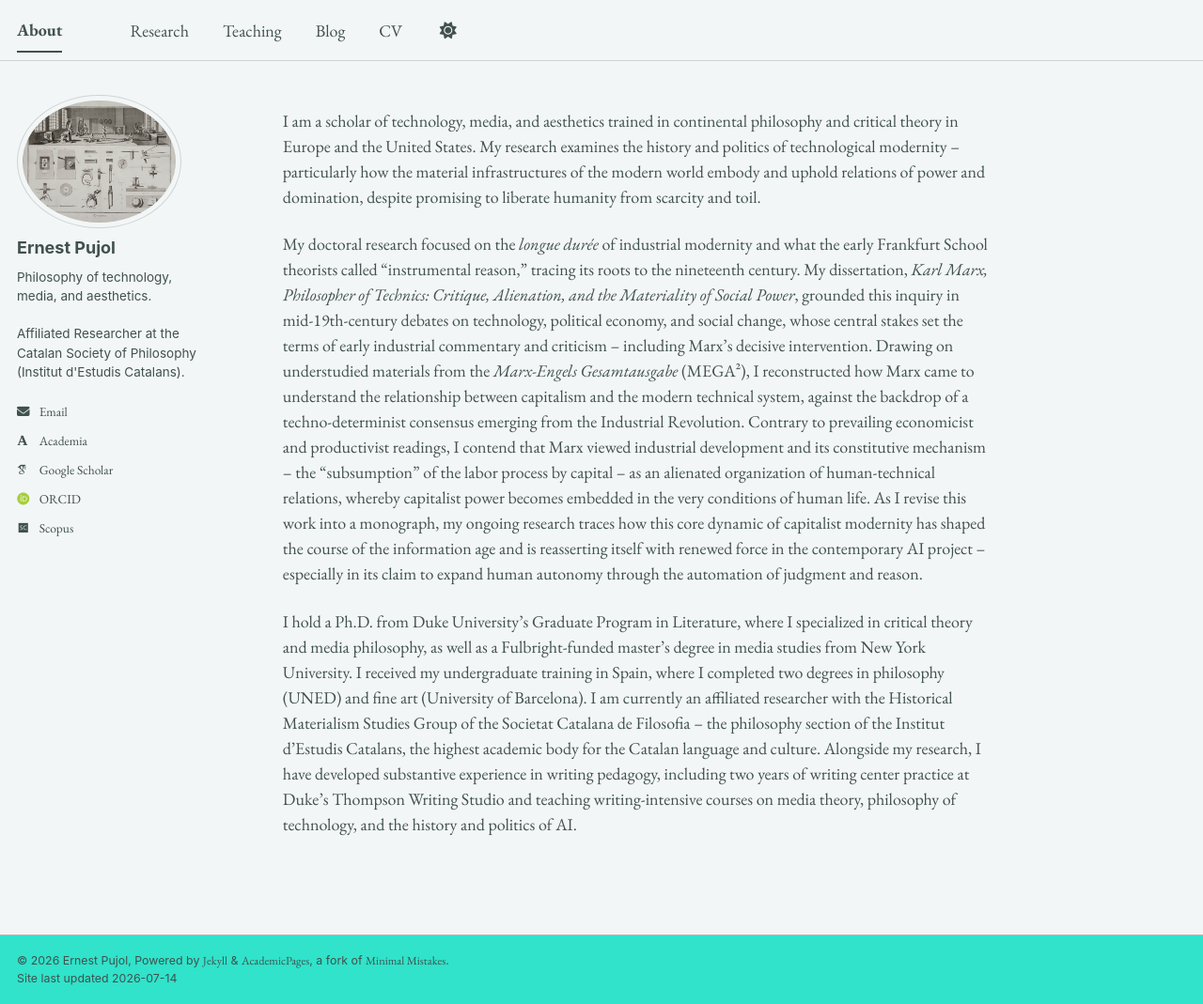
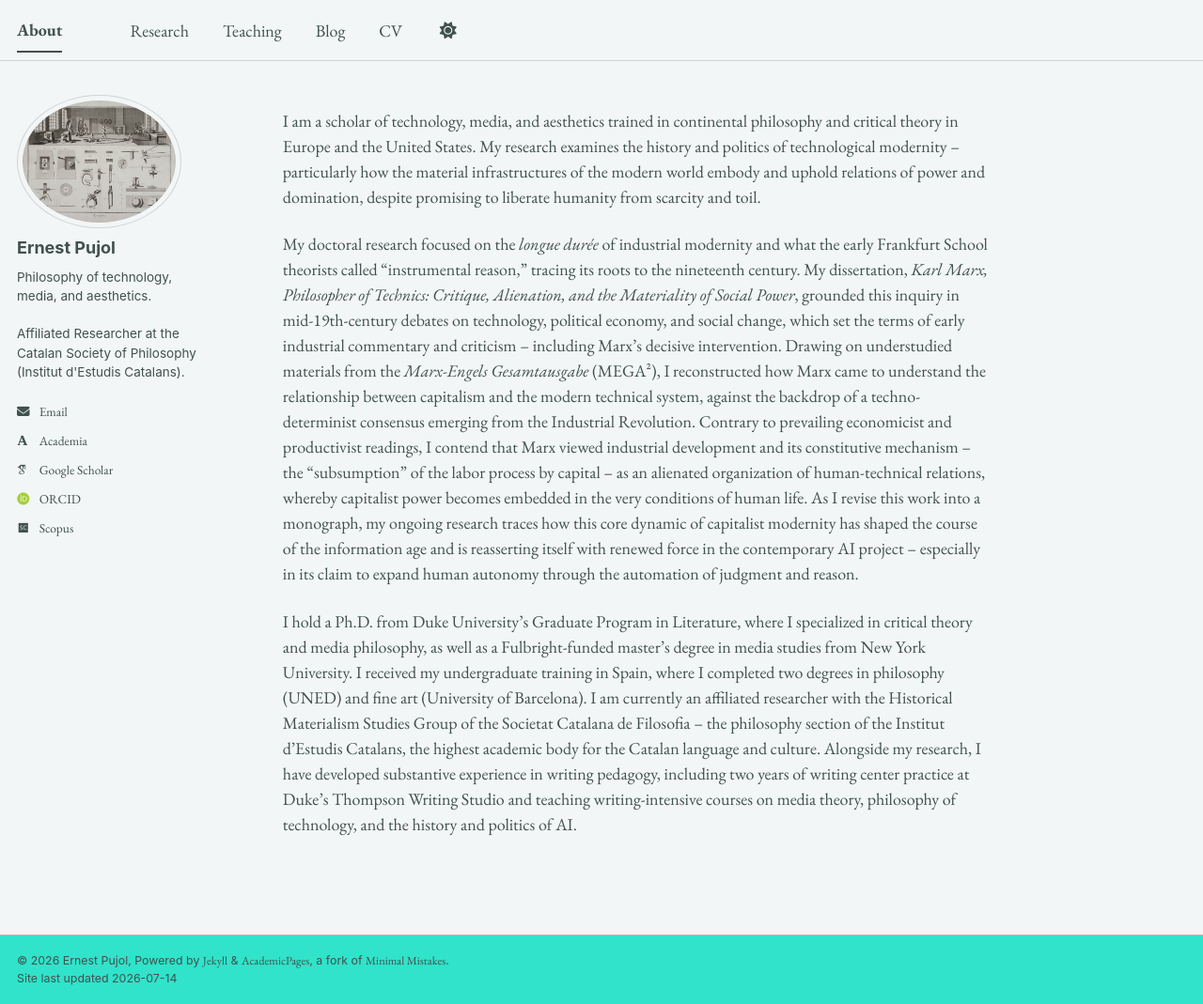
Before and after one commit to epujol90/epujol90.github.io, a Jekyll site: the page built from _pages/about.md, in a window 1280 px wide and 1069 px high. Shown: the whole window at 94% size. Built offline with Jekyll 4.4.1, drawn with Linux system fonts in a browser that asks for light colours; some web fonts are replaced; a script bundle is joined from its source files by our own code; library files that are not in the unit come from our copies.

Commit message:
Update about.md

```diff
--- a/_pages/about.md
+++ b/_pages/about.md
@@ -8,6 +8,6 @@ redirect_from:
 ---
 I am a scholar of technology, media, and aesthetics trained in continental philosophy and critical theory in Europe and the United States. My research examines the history and politics of technological modernity -- particularly how the material infrastructures of the modern world embody and uphold relations of power and domination, despite promising to liberate humanity from scarcity and toil.
 
-My doctoral research focused on the _longue durée_ of industrial modernity and what the early Frankfurt School theorists called “instrumental reason,” tracing its roots to the nineteenth century. My dissertation, _Karl Marx, Philosopher of Technics: Critique, Alienation, and the Materiality of Social Power_, grounded this inquiry in mid-19th-century debates on technology, political economy, and social change, whose central stakes set the terms of early industrial commentary and criticism -- including Marx's decisive intervention. Drawing on understudied materials from the _Marx-Engels Gesamtausgabe_ (MEGA²), I reconstructed how Marx came to understand the relationship between capitalism and the modern technical system, against the backdrop of a techno-determinist consensus emerging from the Industrial Revolution. Contrary to prevailing economicist and productivist readings, I contend that Marx viewed industrial development and its constitutive mechanism -- the “subsumption” of the labor process by capital -- as an alienated organization of human-technical relations, whereby capitalist power becomes embedded in the very conditions of human life. As I revise this work into a monograph, my ongoing research traces how this core dynamic of capitalist modernity has shaped the course of the information age and is reasserting itself with renewed force in the contemporary AI project -- especially in its claim to expand human autonomy through the automation of judgment and reason.
+My doctoral research focused on the _longue durée_ of industrial modernity and what the early Frankfurt School theorists called “instrumental reason,” tracing its roots to the nineteenth century. My dissertation, _Karl Marx, Philosopher of Technics: Critique, Alienation, and the Materiality of Social Power_, grounded this inquiry in mid-19th-century debates on technology, political economy, and social change, which set the terms of early industrial commentary and criticism -- including Marx's decisive intervention. Drawing on understudied materials from the _Marx-Engels Gesamtausgabe_ (MEGA²), I reconstructed how Marx came to understand the relationship between capitalism and the modern technical system, against the backdrop of a techno-determinist consensus emerging from the Industrial Revolution. Contrary to prevailing economicist and productivist readings, I contend that Marx viewed industrial development and its constitutive mechanism -- the “subsumption” of the labor process by capital -- as an alienated organization of human-technical relations, whereby capitalist power becomes embedded in the very conditions of human life. As I revise this work into a monograph, my ongoing research traces how this core dynamic of capitalist modernity has shaped the course of the information age and is reasserting itself with renewed force in the contemporary AI project -- especially in its claim to expand human autonomy through the automation of judgment and reason.
 
 I hold a Ph.D. from Duke University’s Graduate Program in Literature, where I specialized in critical theory and media philosophy, as well as a Fulbright-funded master’s degree in media studies from New York University. I received my undergraduate training in Spain, where I completed two degrees in philosophy (UNED) and fine art (University of Barcelona). I am currently an affiliated researcher with the Historical Materialism Studies Group of the Societat Catalana de Filosofia -- the philosophy section of the Institut d’Estudis Catalans, the highest academic body for the Catalan language and culture. Alongside my research, I have developed substantive experience in writing pedagogy, including two years of writing center practice at Duke’s Thompson Writing Studio and teaching writing-intensive courses on media theory, philosophy of technology, and the history and politics of AI.
```
